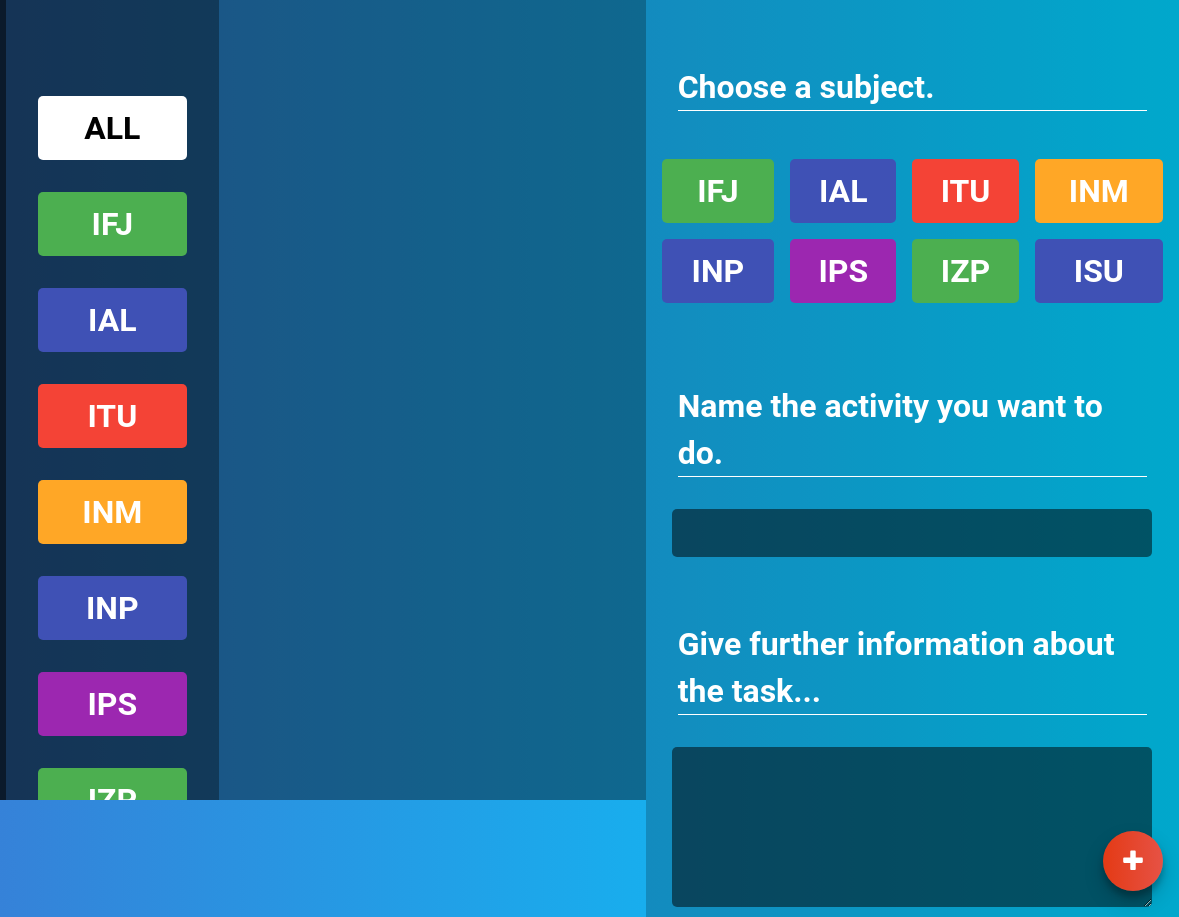
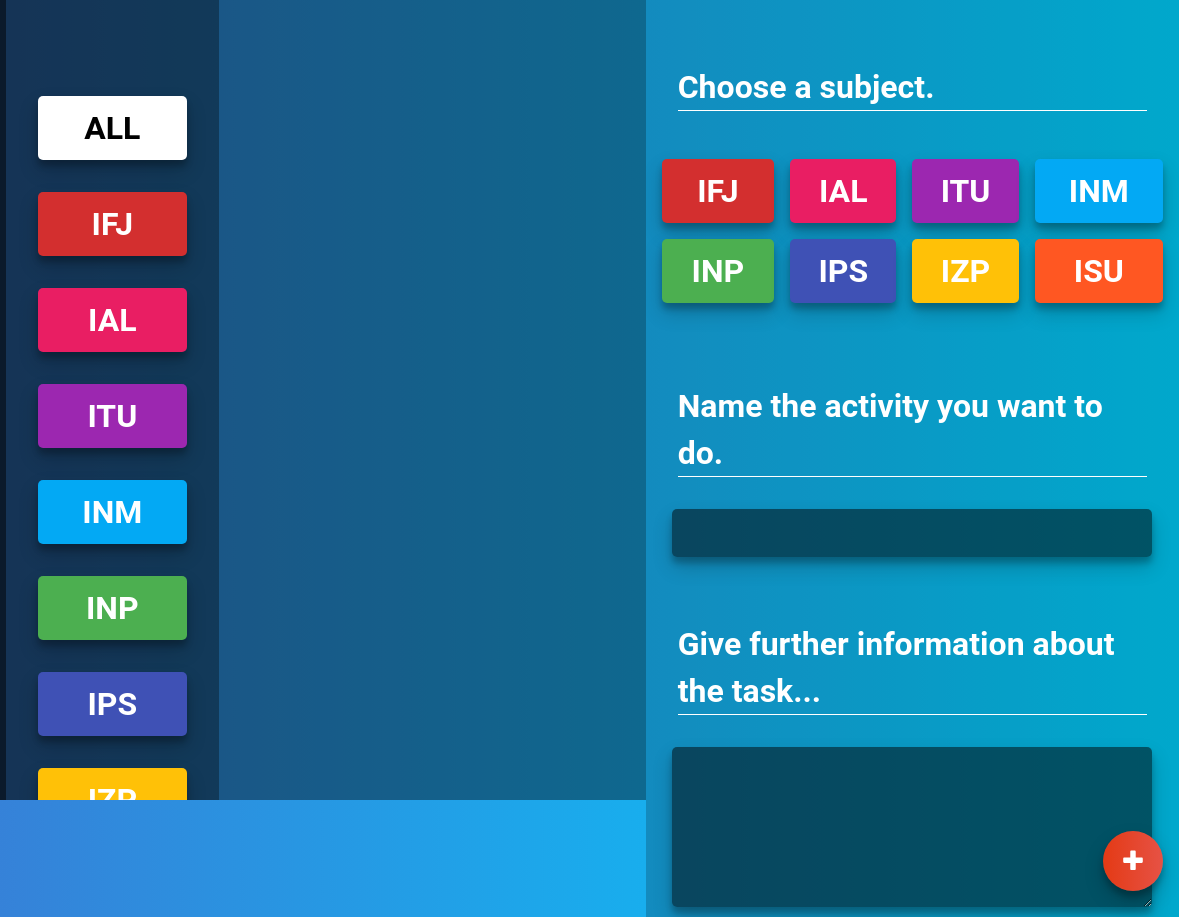
Before and after one commit to andrejnano/TODO-LIST, a website: page index.html in a window 1280 px wide. Shown: the full height of the page, 101-1280 px from the left. Drawn offline with Linux system fonts and the light colour scheme.

Commit message:
Add shadows, new colors and animation

```diff
--- a/index.html
+++ b/index.html
@@ -58,7 +58,7 @@
                 </a>
 
                 <!-- github link -->
-                <a href='#' class='github-link'>
+                <a href='https://github.com/andrejnano/TODO-LIST' class='github-link'>
                     our repository
                     <i class='fab fa-fw fa-github'></i>
                 </a>
@@ -78,35 +78,35 @@
                     ALL
                 </li>
 
-                <li class='category' style="background: #4caf50;">
+                <li class='category' style="background: #d32f2f;">
                     IFJ
                 </li>
 
-                <li class='category' style="background: #3f51b5;">
+                <li class='category' style="background: #e91e63;">
                     IAL
                 </li>
 
-                <li class='category' style="background: #f44336;">
+                <li class='category' style="background: #9c27b0;">
                     ITU
                 </li>
 
-                <li class='category' style="background: #ffa726;">
+                <li class='category' style="background: #03a9f4;">
                     INM
                 </li>
 
-                <li class='category' style="background: #3f51b5;">
+                <li class='category' style="background: #4caf50;">
                     INP
                 </li>
 
-                <li class='category' style="background: #9c27b0;">
+                <li class='category' style="background: #3f51b5;">
                     IPS
                 </li>
 
-                <li class='category' style="background:#4caf50;">
+                <li class='category' style="background:#ffc107;">
                     IZP
                 </li>
 
-                <li class='category' style="background: #3f51b5;">
+                <li class='category' style="background: #ff5722;">
                     ISU
                 </li>
 
@@ -207,16 +207,16 @@
 
                         <table> <!-- table -->
                             <tr> <!-- table row -->
-                                <td id='input-form-ifj' bgcolor="#4caf50" onclick="choose_subject_to_add('input-form-ifj');" style="cursor: pointer;">IFJ</td>
-                                <td id='input-form-ial' bgcolor='#3f51b5' onclick="choose_subject_to_add('input-form-ial');" style="cursor: pointer;">IAL</td>
-								<td id='input-form-itu' bgcolor='#f44336' onclick="choose_subject_to_add('input-form-itu');" style="cursor: pointer;">ITU</td>
-                                <td id='input-form-inm' bgcolor='#ffa726' onclick="choose_subject_to_add('input-form-inm');" style="cursor: pointer;">INM</td>
+                                <td id='input-form-ifj' bgcolor="#d32f2f" onclick="choose_subject_to_add('input-form-ifj');" style="cursor: pointer;">IFJ</td>
+                                <td id='input-form-ial' bgcolor='#e91e63' onclick="choose_subject_to_add('input-form-ial');" style="cursor: pointer;">IAL</td>
+								<td id='input-form-itu' bgcolor='#9c27b0' onclick="choose_subject_to_add('input-form-itu');" style="cursor: pointer;">ITU</td>
+                                <td id='input-form-inm' bgcolor='#03a9f4' onclick="choose_subject_to_add('input-form-inm');" style="cursor: pointer;">INM</td>
                             </tr>
                             <tr>
-								<td id='input-form-inp' bgcolor='#3f51b5' onclick="choose_subject_to_add('input-form-inp');" style="cursor: pointer;">INP</td>
-								<td id='input-form-ips' bgcolor='#9c27b0' onclick="choose_subject_to_add('input-form-ips');" style="cursor: pointer;">IPS</td>
-                                <td id='input-form-izp' bgcolor="#4caf50" onclick="choose_subject_to_add('input-form-izp');" style="cursor: pointer;">IZP</td>
-                                <td id='input-form-isu' bgcolor='#3f51b5' onclick="choose_subject_to_add('input-form-isu');" style="cursor: pointer;">ISU</td>
+								<td id='input-form-inp' bgcolor='#4caf50' onclick="choose_subject_to_add('input-form-inp');" style="cursor: pointer;">INP</td>
+								<td id='input-form-ips' bgcolor='#3f51b5' onclick="choose_subject_to_add('input-form-ips');" style="cursor: pointer;">IPS</td>
+                                <td id='input-form-izp' bgcolor="#ffc107" onclick="choose_subject_to_add('input-form-izp');" style="cursor: pointer;">IZP</td>
+                                <td id='input-form-isu' bgcolor='#ff5722' onclick="choose_subject_to_add('input-form-isu');" style="cursor: pointer;">ISU</td>
                             </tr>
                         </table>
 
--- a/js/main.js
+++ b/js/main.js
@@ -349,6 +349,10 @@ $('#subjects_filtering .category').on('click', function() {
 /* Function for displaying archive.*/
 $('#archive').click(function() {
 
+	hide_form();
+	$(".site-menu").hide();
+	$(".site-main").css("grid-column", "span 6");
+
 	$('#subject_list li').remove();
 
 	renderArchiveList();
@@ -442,6 +446,8 @@ function hide_form() {
 $('#todo-list').click(function() {
 
 	hide_form();
+	$(".site-menu").show();
+	$(".site-main").css("grid-column", "span 4");
 
     $('#subject_list li').remove();
 	renderTodoList();
--- a/scss/partials/_main.scss
+++ b/scss/partials/_main.scss
@@ -7,12 +7,13 @@
     position: fixed;
     display: none;
     bottom: 1rem;
-    left: 2rem;
+    left: 50%;
+    transform: translate(-50%, 0);
     z-index: 100;
     background: #222;
     font-weight: bold;
     color: #fff;
-    min-width: 200px;
+    min-width: 35%;
     height: auto;
     padding: 2rem 4rem;
 }
@@ -30,7 +31,13 @@
             border-radius: 5px;
             border-left: 10px solid transparent;
             cursor: pointer;
-            box-shadow: 1px -1px 3px rgba(0,0,0,0.12), 0px 1px 2px rgba(0,0,0,0.24);
+            box-shadow: 0 10px 20px rgba(0,0,0,0.19), 0 6px 6px rgba(0,0,0,0.23);
+            transition: 0.1s ease-in all;
+
+            &:hover {
+                transform: translateY(-10px);
+                box-shadow: 0 14px 28px rgba(0,0,0,0.25), 0 10px 10px rgba(0,0,0,0.22);
+            }
 
             .item-header {
                 font-weight: bold;
@@ -130,7 +137,7 @@
 @media (min-width: 600px) and (max-width: 1199px) {
 
     .site-main {
-        margin: 0;
+        margin: 70px 0 0 0;
         min-height: 90vh;
         .current-list {
             transition: 0.3s all linear;
--- a/scss/partials/_menu.scss
+++ b/scss/partials/_menu.scss
@@ -11,6 +11,8 @@
             font-weight: bold;
             text-align: center;
             border-radius: 5px;
+            box-shadow: 0 10px 20px rgba(0,0,0,0.19), 0 6px 6px rgba(0,0,0,0.23);
+            transition: 0.1s linear all;
         }
         .category:hover {
             opacity: 0.8;
--- a/scss/partials/_sidebar.scss
+++ b/scss/partials/_sidebar.scss
@@ -282,6 +282,13 @@
                                 font-weight: bold;
                                 text-align: center;
                                 border-radius: 5px;
+                                box-shadow: 0 10px 20px rgba(0,0,0,0.19), 0 6px 6px rgba(0,0,0,0.23);
+                                transition: 0.1s ease-in all;
+
+                                &:hover {
+                                    transform: translateY(-10px);
+                                    box-shadow: 0 14px 28px rgba(0,0,0,0.25), 0 10px 10px rgba(0,0,0,0.22);
+                                }
                             }
                         }
                     }
@@ -298,6 +305,7 @@
                         background: rgba(0,0,0,0.5);
                         padding: 0.5rem;
                         color: #fff;
+                        box-shadow: 0 10px 20px rgba(0,0,0,0.19), 0 6px 6px rgba(0,0,0,0.23);
                     }
 
                     textarea {
@@ -311,6 +319,7 @@
                         background: rgba(0,0,0,0.5);
                         padding: 0.5rem;
                         color: #fff;
+                        box-shadow: 0 10px 20px rgba(0,0,0,0.19), 0 6px 6px rgba(0,0,0,0.23);
                     }
 
                     .submit {
```
Also changed, not shown: css/style.css.
